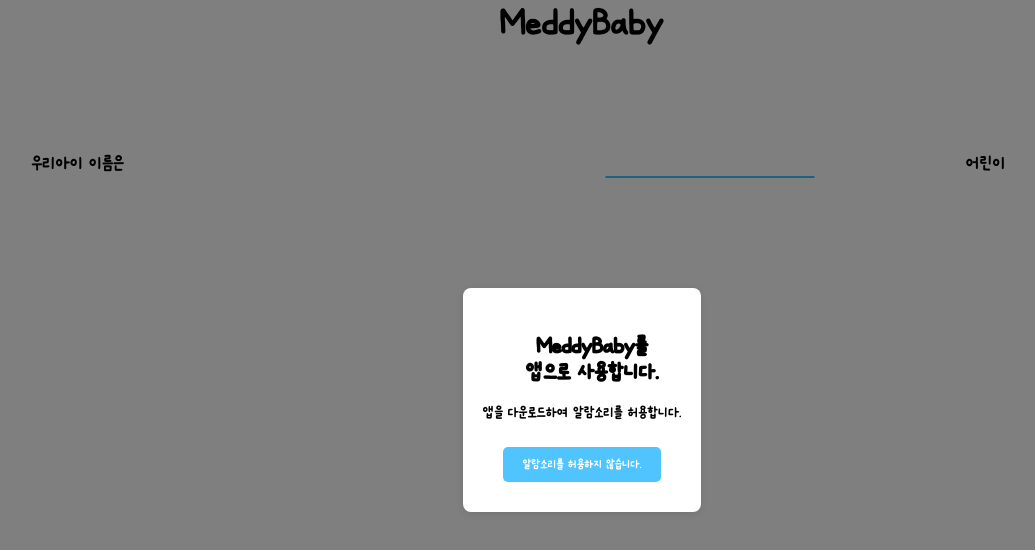
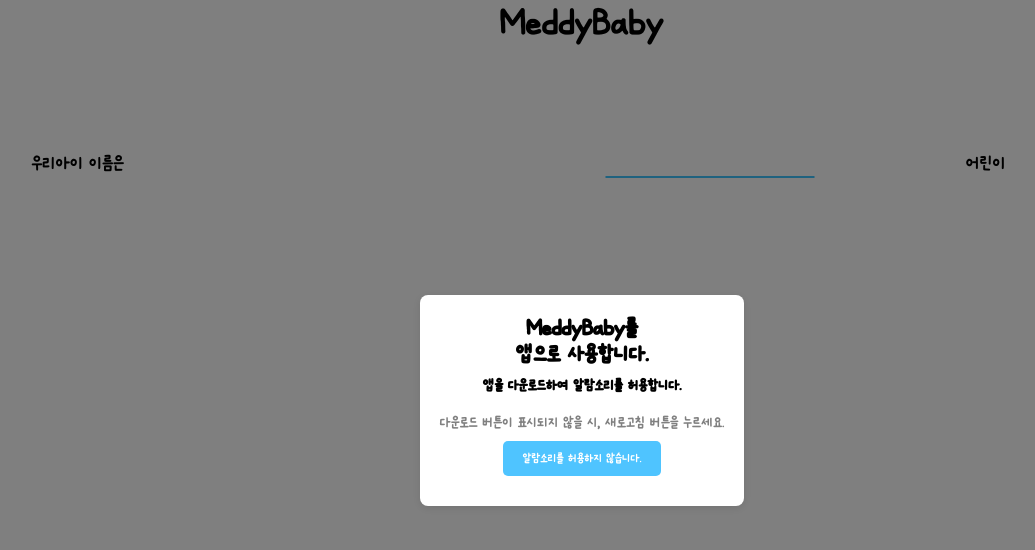
Before and after one commit to luminous037/OSS_project, a React (Create React App) app in the folder client/: page /InfoPage_1 in a window 1280 px wide. Shown: the top 550 px of the page, without its empty margins (58-1093 px from the left). Built offline with nearby package versions, Linux system fonts and the light colour scheme; no server answers.

Commit message:
[feat] 모달 css 수정

```diff
--- a/client/src/components/InfoPage/InfoPage_1.css
+++ b/client/src/components/InfoPage/InfoPage_1.css
@@ -144,3 +144,13 @@
 .modal-button:hover {
   background-color: #0056b3;
 }
+
+.modal_info1_content p{
+  font-weight: bolder;
+  color:rgb(0, 0, 0);
+}
+
+
+.modal_info1_content h44{
+  color:gray;
+}
--- a/client/src/components/InfoPage/InfoPage_1.js
+++ b/client/src/components/InfoPage/InfoPage_1.js
@@ -141,10 +141,11 @@
       {showModal && (
         <div className="modal-overlay">
           <div className="modal_info1">
-            <div className="moda_info1_content">
+            <div className="modal_info1_content">
               <h2>MeddyBaby를 <br />앱으로 사용합니다.</h2>
               <p>앱을 다운로드하여 알람소리를 허용합니다.</p>
-
+              <h44>다운로드 버튼이 표시되지 않을 시, 새로고침 버튼을 누르세요.</h44>
+              <br></br>
               {deferredPrompt && (
               <button  onClick={handleAddToHomeScreen}className='modal-button'>다운로드로 이동</button>
                )}
```
Also changed, not shown: client/src/components/InfoPage/InfoPage_2.js (line endings or trailing spaces).
